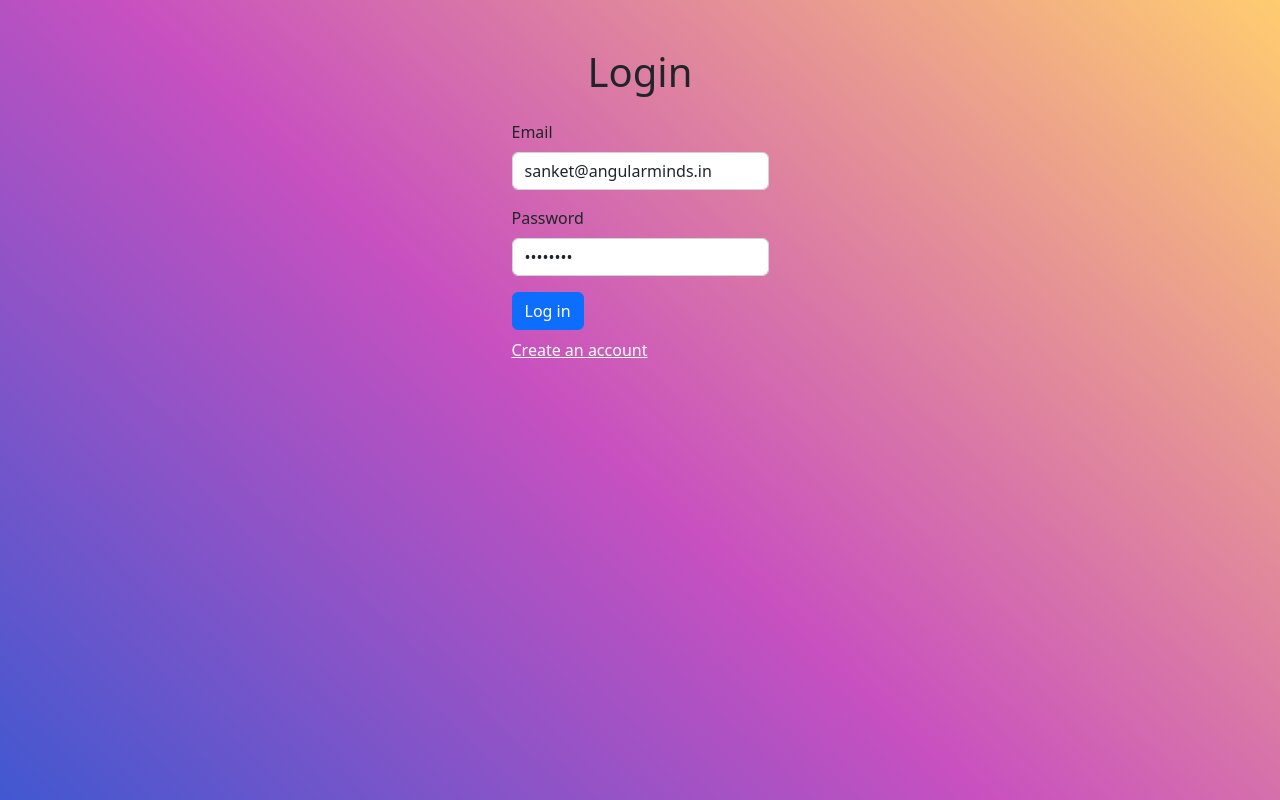
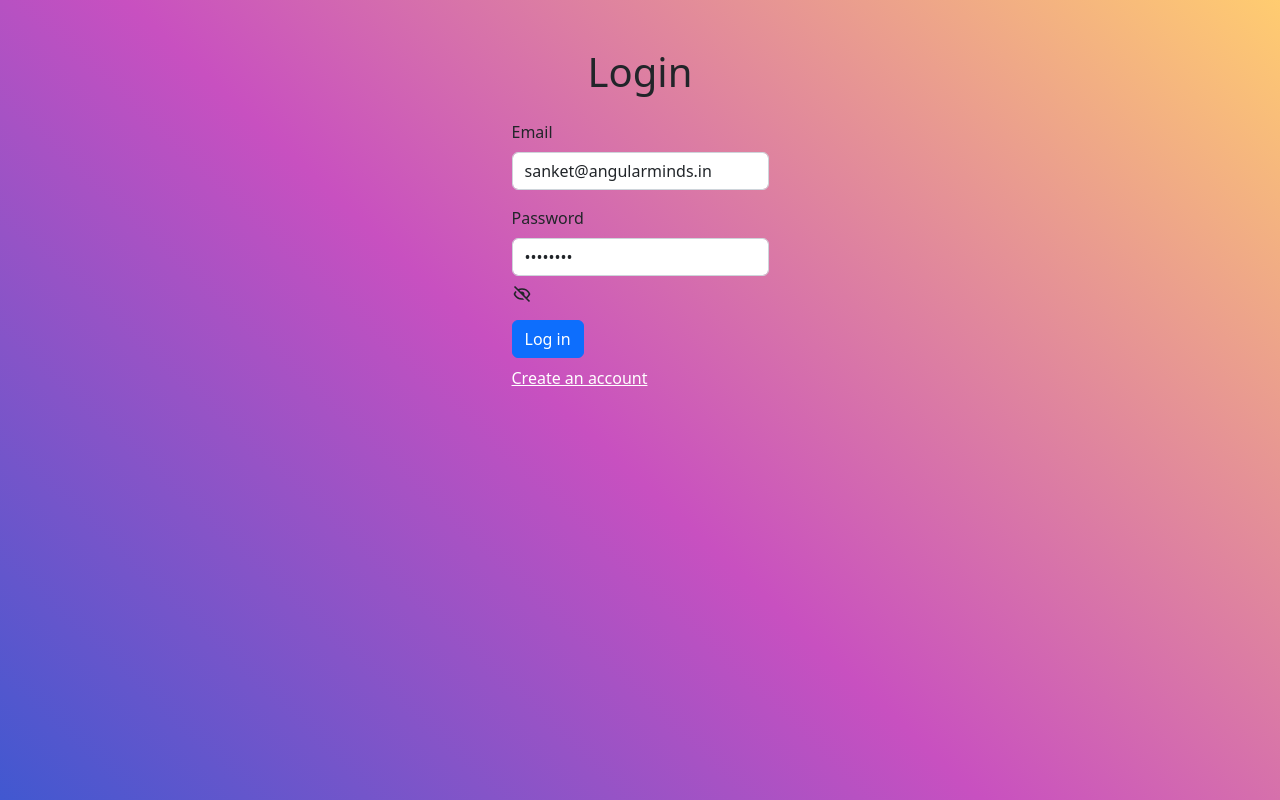
Before and after one commit to SanketAM39/AM_Project, a React (Create React App) app: page / in a window 1280 px wide. Built offline with nearby package versions, Linux system fonts and the light colour scheme.

Commit message:
Show password added

```diff
--- a/src/auth/Login.js
+++ b/src/auth/Login.js
@@ -1,12 +1,15 @@
-import React from "react";
+import React, { useState } from "react";
 import { useForm } from "react-hook-form";
 import { Link, useNavigate } from "react-router-dom";
 import toast from "react-hot-toast";
+import { BiHide, BiShow } from "react-icons/bi";
 import { post } from "../services/HttpService";
 
 export default function Login({ setAuth }) {
+
   //Declarations
   const navigate = useNavigate();
+  const [type, setType] = useState("password");
 
   // Hooks
   const {
@@ -16,6 +19,13 @@ export default function Login({ setAuth }) {
   } = useForm();
 
   // Actions
+  const handleType = () => {
+    if (type === "password") {
+      setType("text");
+    } else {
+      setType("password");
+    }
+  };
   const onSubmit = (values) => {
     post("/auth/login?captcha=false", values)
       .then((res) => {
@@ -50,12 +60,19 @@ export default function Login({ setAuth }) {
           <div className="mb-3">
             <label className="form-label">Password</label>
             <input
-              type="password"
+              type={type}
               className="form-control"
               autoComplete="on"
               defaultValue="sanket98"
               {...register("password")}
             />
+            <span onClick={handleType}>
+              {type === "password" ? (
+                <BiHide size="20" className="mt-2 " />
+              ) : (
+                <BiShow size="20" className="mt-2 " />
+              )}
+            </span>
           </div>
 
           <button type="submit" className="btn btn-primary ">
```
